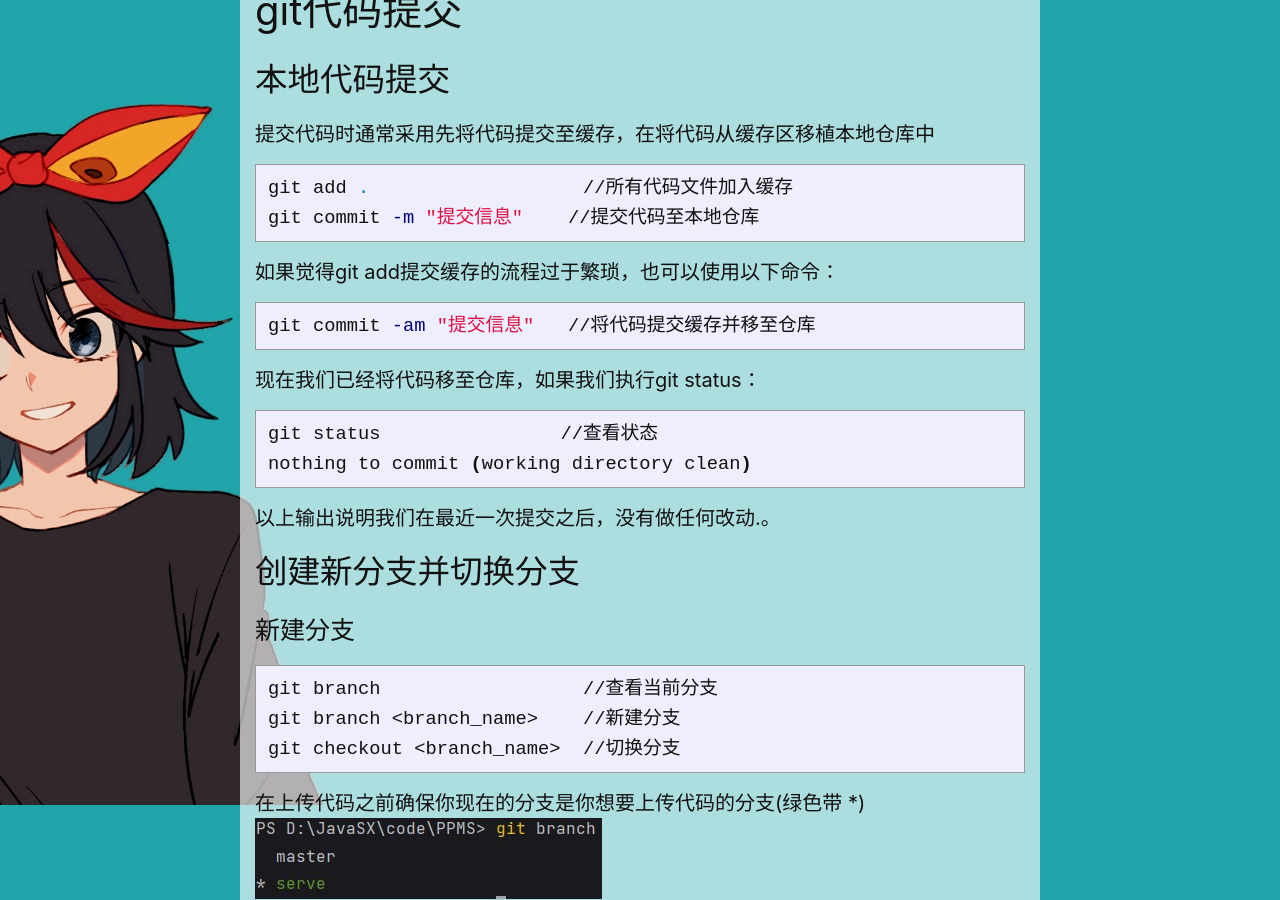
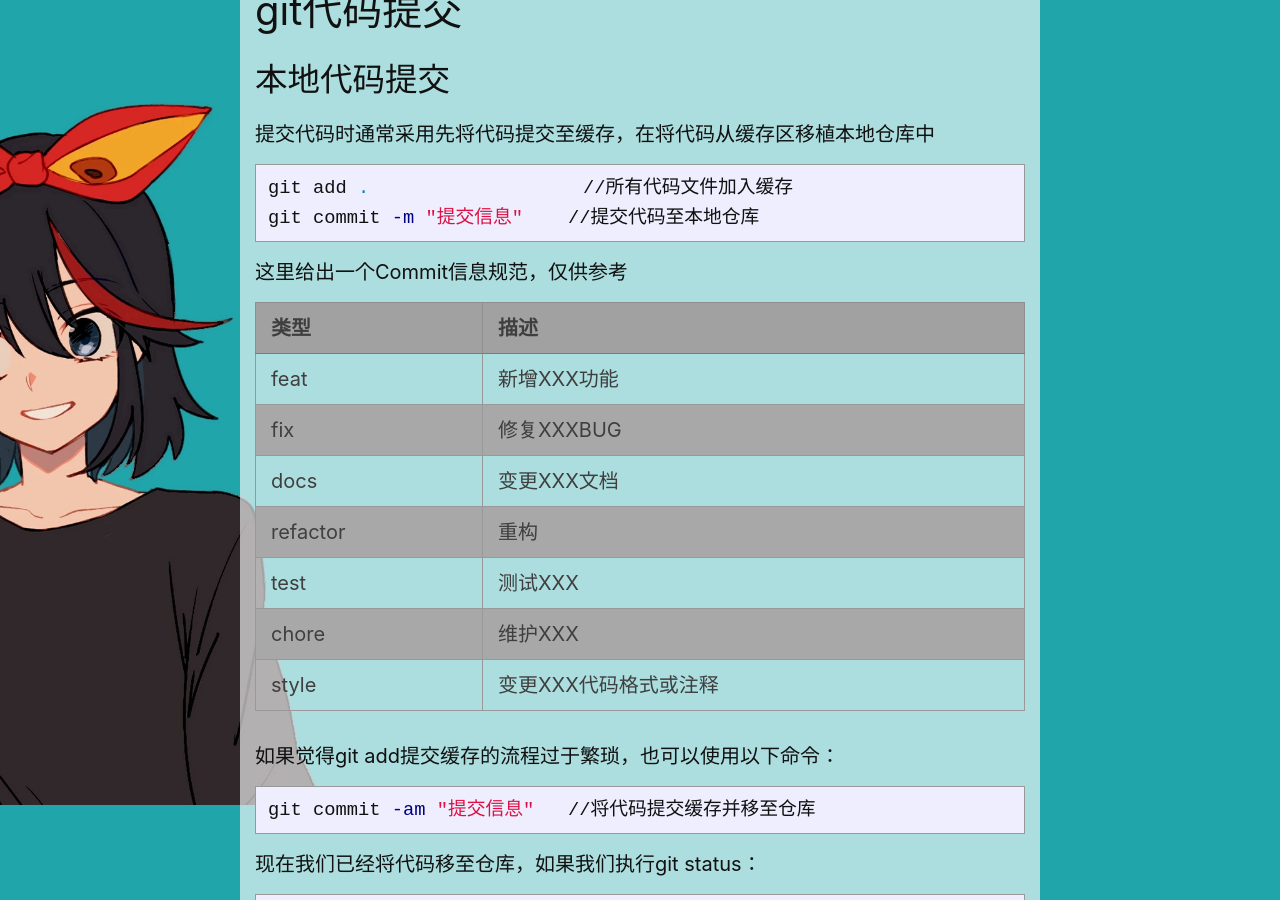
Before and after one commit to NothingWork/NothingWork.github.io, a Jekyll site: the page built from _posts/2024-06-13-Git常用命令与常见问题.markdown, in a window 1280 px wide and 900 px high, scrolled down 995 px. Built offline with Jekyll 4.4.1, drawn with Linux system fonts in a browser that asks for light colours.

Commit message:
[post] 更新博客

````diff
--- a/_posts/2024-06-13-Git常用命令与常见问题.markdown
+++ b/_posts/2024-06-13-Git常用命令与常见问题.markdown
@@ -38,6 +38,18 @@ git remote remove <remote_name>               //删除远程连接
 git add .                   //所有代码文件加入缓存
 git commit -m "提交信息"    //提交代码至本地仓库
 ```
+
+这里给出一个Commit信息规范，仅供参考
+
+|类型|描述|
+|---|---|
+|feat|新增XXX功能|
+|fix|修复XXXBUG|
+|docs|变更XXX文档|
+|refactor|重构|
+|test|测试XXX|
+|chore|维护XXX|
+|style|变更XXX代码格式或注释|
 
 如果觉得git add提交缓存的流程过于繁琐，也可以使用以下命令：
 
````
